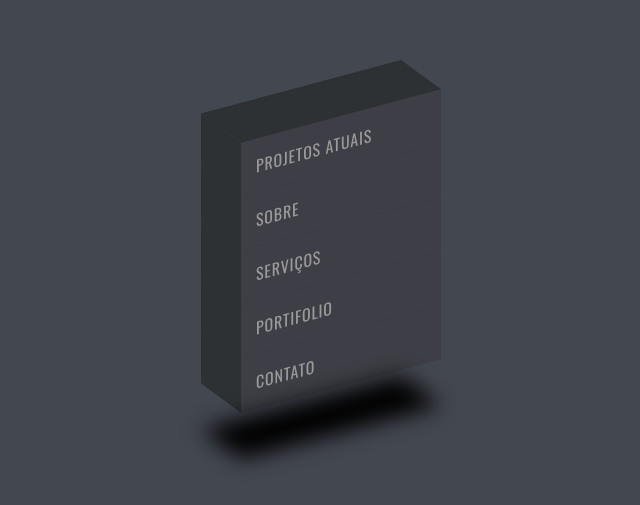
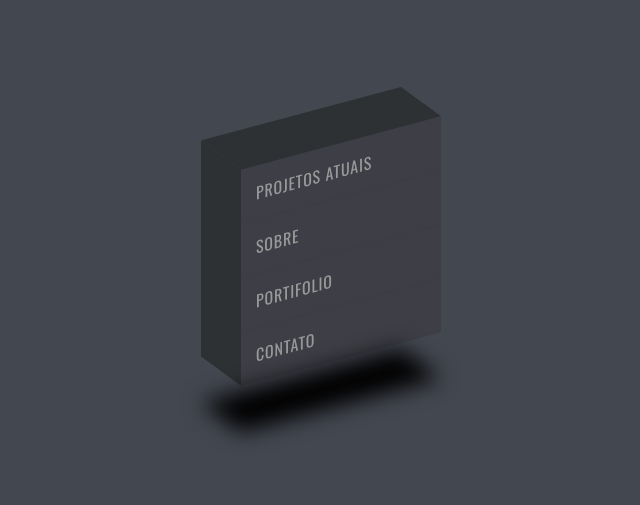
Before and after one commit to MarcosLima98/MarcosLima98.github.io, a plain HTML site: page index.html in a window 1280 px wide. Shown: the part 149-654 px from the top of the page, without its empty margins (299-939 px from the left). Drawn offline with nearby package versions, Linux system fonts and the light colour scheme.

Commit message:
update index.html
Removi botões

```diff
--- a/index.html
+++ b/index.html
@@ -11,7 +11,6 @@
     <ul>
         <li style="--i:5;"><a href="#">Projetos Atuais</a></li>
         <li style="--i:4;"><a href="#">Sobre</a></li>
-        <li style="--i:3;"><a href="#">Serviços</a></li>
         <li style="--i:2;"><a href="#">Portifolio</a></li>
         <li style="--i:1;"><a href="#">Contato</a></li>
     </ul>
```
